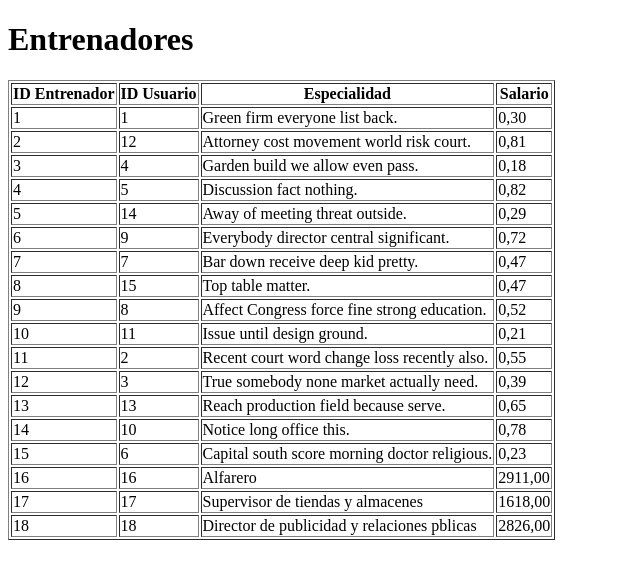
After one commit to jesufercor-max/Club-Deportivo, a Django app: page /entrenador/ in a window 1280 px wide. The commit adds this page. Shown: the top 579 px of the page, without its empty margins (0-640 px from the left). Run offline with Django 5.2, Linux system fonts and the light colour scheme; data comes from the database, SQL or seed files in the repository; parts of the project's set-up code (start-up, migrations or seed data) failed here and were passed over.

Commit message:
URls_2 creada

```diff
--- /dev/null
+++ b/app_club/templates/app_club/entrenador.html
@@ -0,0 +1,26 @@
+<!DOCTYPE html>
+<html lang="es">
+<head>
+    <meta charset="UTF-8">
+    <title>Lista de Entrenadores</title>
+</head>
+<body>
+    <h1>Entrenadores</h1>
+    <table border="1">
+        <tr>
+            <th>ID Entrenador</th>
+            <th>ID Usuario</th>
+            <th>Especialidad</th>
+            <th>Salario</th>
+        </tr>
+        {% for entrenador in mostrar_entrenador %}
+        <tr>
+            <td>{{ entrenador.id }}</td>
+            <td>{{ entrenador.usuario.id }}</td>
+            <td>{{ entrenador.especialidad }}</td>
+            <td>{{ entrenador.salario }}</td>
+        </tr>
+        {% endfor %}
+    </table>
+</body>
+</html>
--- a/app_club/templates/index.html
+++ b/app_club/templates/index.html
@@ -6,7 +6,7 @@
    <h2>Listado de enlaces</h2>
    <ul>
       <li><a href="{% url 'mostrar_usuario' %}">Muestra Usuarios</a></li>
-      <li></li>
+      <li><a href="{% url 'mostrar_entrenador' %}">Muestra Entrenadores</a></li>
       <li></li>
       <li></li>
       <li></li>
--- a/app_club/urls.py
+++ b/app_club/urls.py
@@ -4,4 +4,5 @@ from .import views
 urlpatterns = [
    path('', views.index, name='index'),
    path('usuario/', views.mostrar_usuario, name='mostrar_usuario'),
+   path('entrenador/', views.mostrar_entrenador, name='mostrar_entrenador'),
 ]
--- a/app_club/views.py
+++ b/app_club/views.py
@@ -1,5 +1,5 @@
 from django.shortcuts import render
-from .models import Usuario
+from .models import Usuario, Entrenador
 
 # Create your views here.
 
@@ -12,3 +12,10 @@ def mostrar_usuario(request):
    usuarios = Usuario.objects.all()
    return render(request, 'app_club/usuario.html', {"mostrar_usuario":usuarios})
    usuarios = (Usuario.objects.raw("SELECT * FROM app_club_usuario"))
+
+def mostrar_entrenador(request):
+   entrenadores = Entrenador.objects.select_related('usuario').all()
+   return render(request, 'app_club/entrenador.html', {'mostrar_entrenador': entrenadores})
+   entrenadores = (Entrenador.objects.raw ("SELECT e.id, u.id, e.especialidad, e.salario "
+                                           + "FROM app_club_entrenador e "
+                                           + "JOIN app_club_usuario u ON e.usuario_id = u.id;"))
```
Also changed, not shown: README.md.
